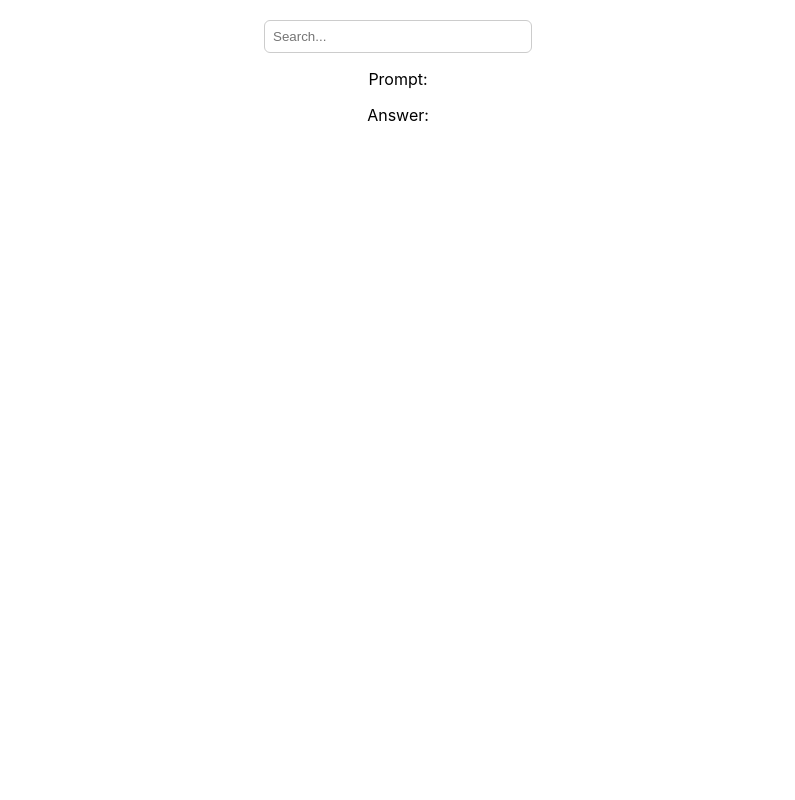
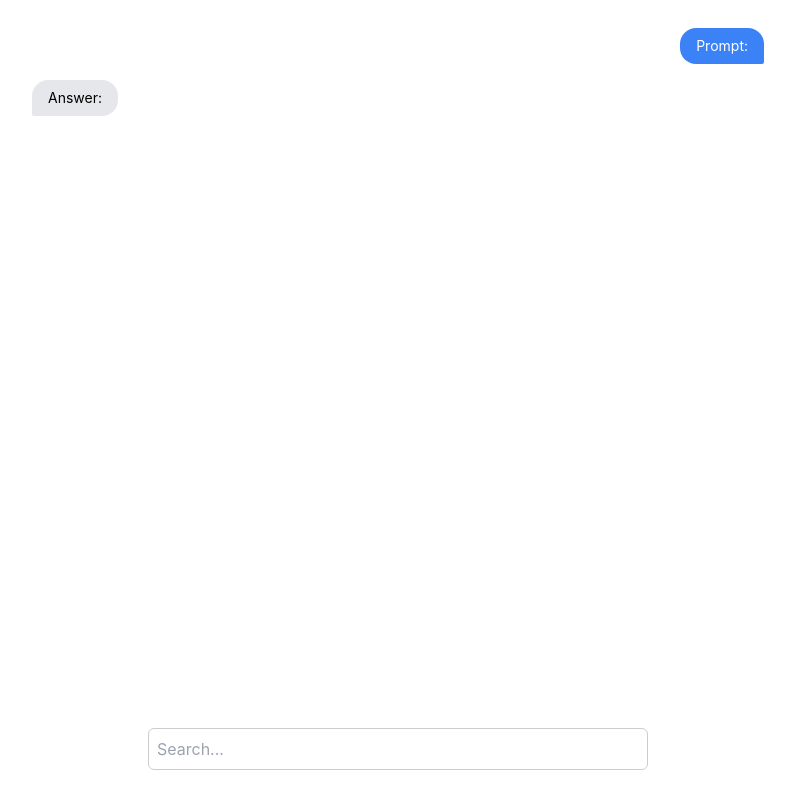
Before and after one commit to Arya-Bhavsar/Eventour, a React (Create React App) app in the folder ui/: page /search in a window 1280 px wide. Shown: the whole page, without its empty margins (242-1037 px from the left). Built offline with nearby package versions, Linux system fonts and the light colour scheme.

Commit message:
update the css of responsetext and chat bubble

```diff
--- /dev/null
+++ b/ui/postcss.config.js
@@ -0,0 +1,6 @@
+module.exports = {
+  plugins: {
+    tailwindcss: {},
+    autoprefixer: {},
+  },
+}
--- a/ui/src/App.css
+++ b/ui/src/App.css
@@ -1,5 +1,10 @@
+
 .App {
   text-align: center;
+  margin-left: auto;
+  margin-right: auto;
+  max-width: 900px;
+  padding: 0 1rem;
 }
 
 .App-logo {
--- a/ui/src/components/ChatBubble.css
+++ b/ui/src/components/ChatBubble.css
@@ -0,0 +1,12 @@
+@tailwind base;
+@tailwind components;
+@tailwind utilities;
+
+.chat-bubble {
+  @apply flex justify-end;
+}
+.chat-bubble > div {
+  @apply inline-block bg-blue-500 text-white
+         px-4 py-2 rounded-2xl rounded-br-sm text-sm break-words
+         max-w-[70%] my-2 mr-12 text-left;
+}
--- a/ui/src/components/ChatBubble.jsx
+++ b/ui/src/components/ChatBubble.jsx
@@ -1,8 +1,10 @@
 import React from "react";
+import "./ChatBubble.css";
+
 function ChatBubble(props){
     return (
-        <div>
-            <p>Prompt: {props.prompt}</p>
+        <div className="chat-bubble">
+            <div>Prompt: {props.prompt}</div>
         </div>
     )
 }
--- a/ui/src/components/DateLocationInput.jsx
+++ b/ui/src/components/DateLocationInput.jsx
@@ -1,6 +1,6 @@
 import React, { useState } from 'react';
 import { useNavigate } from 'react-router-dom';
-import './DateLocationInput.css'
+import './dateLocationInput.css'
 
 export default function DateLocationInput() {
     // States for location, start date, end date
--- a/ui/src/components/ResponseText.css
+++ b/ui/src/components/ResponseText.css
@@ -0,0 +1,31 @@
+@tailwind base;
+@tailwind components;
+@tailwind utilities;
+
+.response-text {
+  @apply flex justify-start;
+}
+.response-text > div {
+  @apply inline-block bg-gray-200 text-black
+         px-4 py-2 rounded-2xl rounded-bl-sm text-sm break-words
+         max-w-[70%] my-2 ml-12 text-left;
+}
+
+
+.loading-dot {
+  @apply inline-block bg-gray-600 rounded-full;
+  width: 8px;
+  height: 8px;
+  animation: dotPulse 1s infinite ease-in-out;
+}
+
+@keyframes dotPulse {
+  0%, 100% {
+    transform: scale(0.6);
+    opacity: 0.3;
+  }
+  50% {
+    transform: scale(1);
+    opacity: 1;
+  }
+}
--- a/ui/src/components/ResponseText.jsx
+++ b/ui/src/components/ResponseText.jsx
@@ -1,7 +1,10 @@
+import React from "react";
+import "./ResponseText.css";
+
 function ResponseText(props){
     return (
-        <div>
-            <p>Answer: {props.answer}</p>
+        <div className="response-text">
+            <div>Answer: {props.answer}</div>
         </div>
     )
 }
--- a/ui/src/components/SearchBar.jsx
+++ b/ui/src/components/SearchBar.jsx
@@ -26,6 +26,8 @@ function SearchBar() {
 
   return (
     <div style={{ padding: "20px" }}>
+      <ChatBubble prompt={prompt}/>
+      <ResponseText answer={answer}/>
       <input
         type="text"
         value={query}
@@ -36,11 +38,14 @@ function SearchBar() {
           padding: "8px",
           borderRadius: "6px",
           border: "1px solid #ccc",
-          width: "250px",
+          width: "500px",
+          position: "fixed",
+          bottom: "30px",
+          left: "50%",
+          transform: "translateX(-50%)", // 水平居中
+
         }}
       />
-      <ChatBubble prompt={prompt}/>
-      <ResponseText answer={answer}/>
     </div>
   );
 }
--- /dev/null
+++ b/ui/tailwind.config.js
@@ -0,0 +1,11 @@
+/** @type {import('tailwindcss').Config} */
+module.exports = {
+  content: [
+    "./src/**/*.{js,jsx,ts,tsx}",
+    "./public/index.html"
+  ],
+  theme: {
+    extend: {},
+  },
+  plugins: [],
+}
```
Also changed, not shown: ui/package.json (+13 -0 lines), 2 other files (tests, documents, lock files or other folders).
